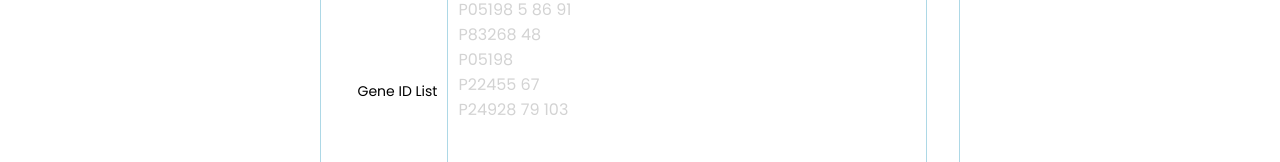
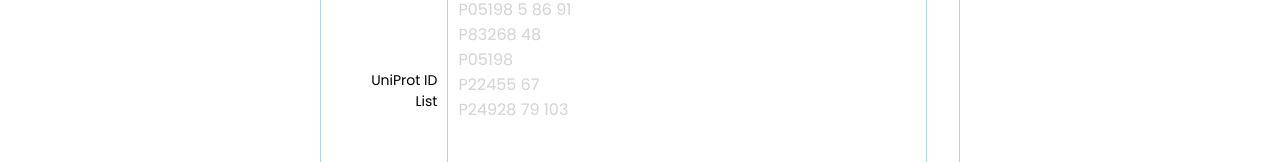
Before and after one commit to yesencan/ENS491-Project, a React (Create React App) app in the folder client/: page / in a window 1280 px wide. Shown: the part 236-398 px from the top of the page. Built offline with nearby package versions, Linux system fonts and the light colour scheme.

Commit message:
Change labels

```diff
--- a/client/src/pages/Input.jsx
+++ b/client/src/pages/Input.jsx
@@ -371,7 +371,7 @@
               if (data["invalid_positions"].length > 2) {
                 enableErrorMessage(
                   "Invalid UniProt ID or positions. Please check: " +
-                    data["invalid_positions"].slice(0, 3).map(function(entry) {
+                  data["invalid_positions"].slice(0, 3).map(function (entry) {
                     return entry.id + " (" + entry.invalid_positions + ") ";
                   }).join(", ") +
                   "..."
@@ -379,7 +379,7 @@
               } else {
                 enableErrorMessage(
                   "Invalid UniProt ID or positions. Please check: " +
-                    data["invalid_positions"].map(function(entry) {
+                  data["invalid_positions"].map(function (entry) {
                     return entry.id + " (" + entry.invalid_positions + ") ";
                   }).join(", ")
                 );
@@ -540,7 +540,7 @@
                 </LoadSampleLink>
               </Row>
               <Row>
-                <InputLabel>Gene ID List</InputLabel>
+                <InputLabel>UniProt ID List</InputLabel>
                 <InputTextArea
                   autoFocus
                   placeholder={geneIDPlaceholderText}
@@ -603,7 +603,7 @@
                 </FileUploadContainer>
               </Row>
               <Row>
-                <LabelCentered>Select Amino Acids</LabelCentered>
+                <LabelCentered>Scan For:</LabelCentered>
                 <CheckboxContainer>
                   <CheckboxWrapper>
                     <CheckboxLabel>Serine</CheckboxLabel>
```
Lines whose indentation alone changed are shown as unchanged.
